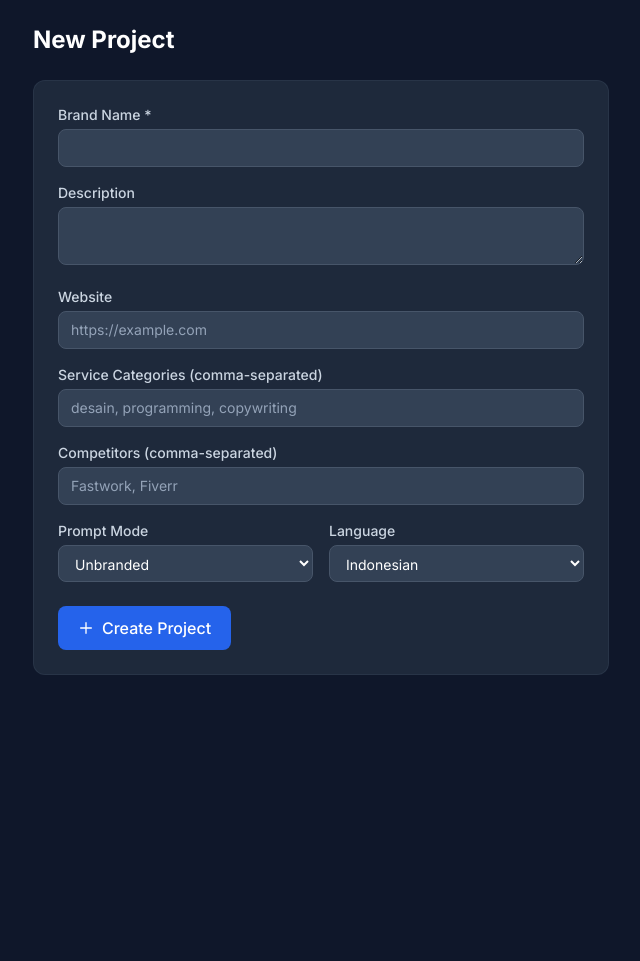
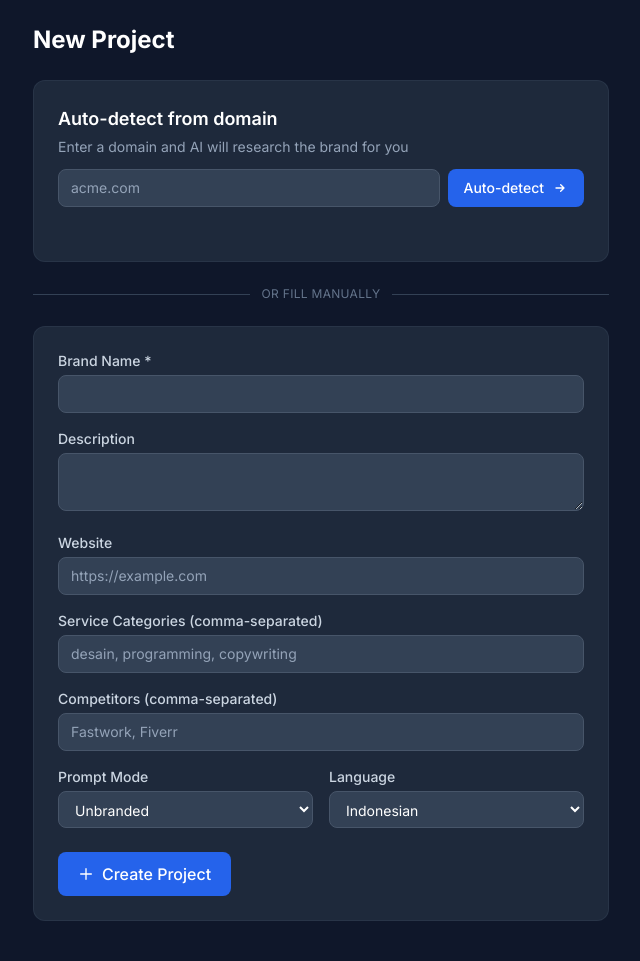
Before and after one commit to optimize-avo/focus-prompt, a FastAPI app: page /init in a window 1280 px wide. Shown: the part 57-1018 px from the top of the page, without its empty margins (47-687 px from the left). Before the commit the page ends 732 px from the top, so only its background shows below. Run offline with FastAPI, Linux system fonts and the light colour scheme; some libraries are stand-ins or nearby versions.

Commit message:
feat(web): add auto-detect domain input to init page

```diff
--- a/fp/web/templates/init.html
+++ b/fp/web/templates/init.html
@@ -1,9 +1,42 @@
 {% extends "base.html" %}
 {% block title %}New Project — Focus Prompt{% endblock %}
 {% block content %}
-<div class="max-w-xl">
+<div class="max-w-xl" id="init-container">
     <h1 class="text-2xl font-bold text-white mb-6">New Project</h1>
 
+    {# Auto-detect from domain #}
+    <div class="bg-slate-800 rounded-xl border border-slate-700/50 p-6 mb-6">
+        <h2 class="text-lg font-semibold text-white mb-1">Auto-detect from domain</h2>
+        <p class="text-sm text-slate-400 mb-3">Enter a domain and AI will research the brand for you</p>
+        <form hx-post="/init/research" hx-target="#init-container" hx-indicator="#autodetect-spinner">
+            <div class="flex gap-2">
+                <input type="text" name="domain" placeholder="acme.com" required
+                       class="flex-1 bg-slate-700 border border-slate-600 rounded-lg px-3 py-2 text-sm text-white placeholder-slate-400 focus:outline-none focus:ring-2 focus:ring-blue-500 focus:border-transparent">
+                <button type="submit" class="px-4 py-2 bg-blue-600 hover:bg-blue-500 text-white text-sm font-medium rounded-lg transition-colors flex items-center gap-2">
+                    Auto-detect
+                    <svg class="w-4 h-4" fill="none" stroke="currentColor" viewBox="0 0 24 24">
+                        <path stroke-linecap="round" stroke-linejoin="round" stroke-width="2" d="M13 7l5 5m0 0l-5 5m5-5H6"/>
+                    </svg>
+                </button>
+            </div>
+            <span id="autodetect-spinner" class="htmx-indicator text-sm text-slate-400 mt-2 inline-flex items-center gap-1">
+                <svg class="animate-spin h-3 w-3" fill="none" viewBox="0 0 24 24">
+                    <circle class="opacity-25" cx="12" cy="12" r="10" stroke="currentColor" stroke-width="4"></circle>
+                    <path class="opacity-75" fill="currentColor" d="M4 12a8 8 0 018-8V0C5.373 0 0 5.373 0 12h4zm2 5.291A7.962 7.962 0 014 12H0c0 3.042 1.135 5.824 3 7.938l3-2.647z"></path>
+                </svg>
+                Researching brand...
+            </span>
+        </form>
+    </div>
+
+    {# Divider #}
+    <div class="flex items-center gap-3 my-6">
+        <div class="flex-1 border-t border-slate-700"></div>
+        <span class="text-xs text-slate-500 uppercase tracking-wide">or fill manually</span>
+        <div class="flex-1 border-t border-slate-700"></div>
+    </div>
+
+    {# Manual form (unchanged) #}
     <form hx-post="/api/init" hx-target="#init-result" hx-indicator="#init-spinner" class="space-y-4 bg-slate-800 rounded-xl border border-slate-700/50 p-6">
         <div>
             <label class="block text-sm font-medium text-slate-300 mb-1">Brand Name *</label>
```
